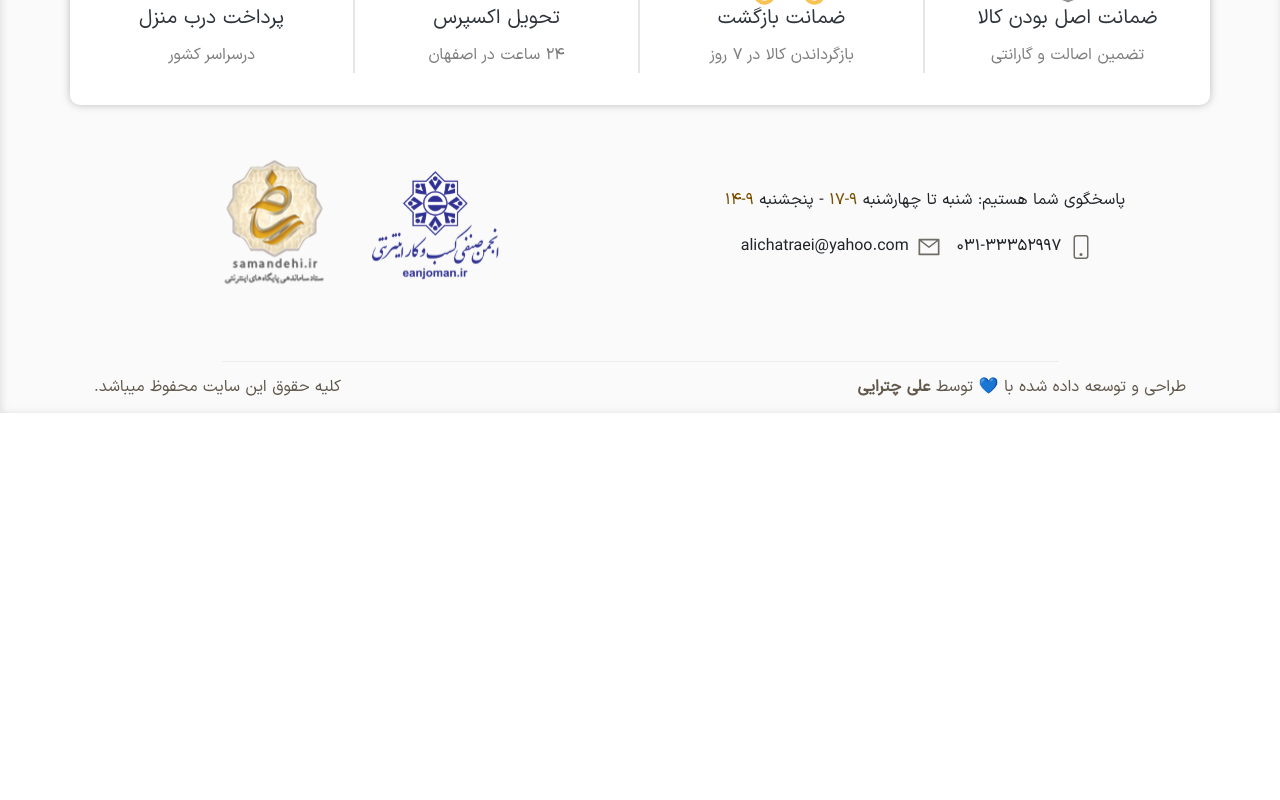
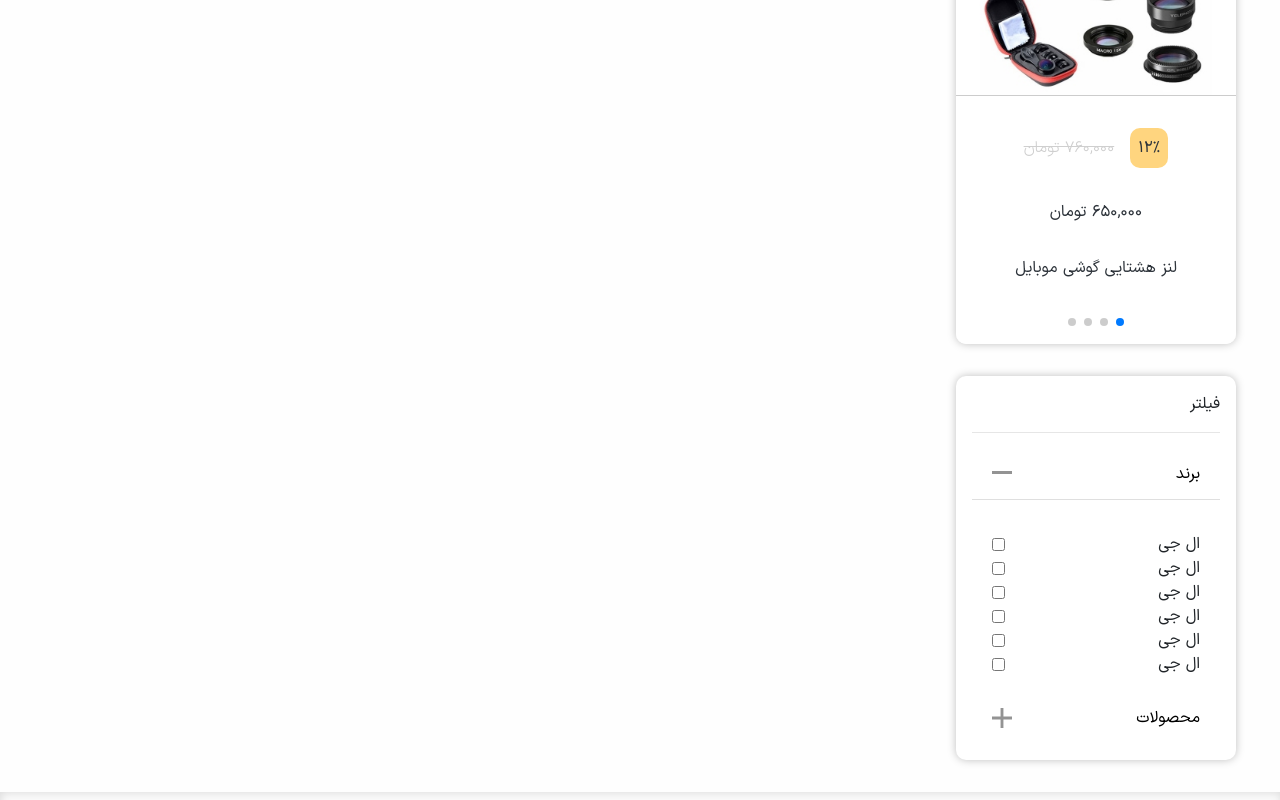
Before and after one commit to alichatraei/Shopping-store-with-react-, a React (Create React App) app: page /categoryDetail in a window 1280 px wide. Shown: the part 280-1080 px from the top of the page. Before the commit the page ends 800 px from the top, so only its background shows below. Built offline with nearby package versions, Linux system fonts and the light colour scheme.

Commit message:
Complete amazing offers & filter box sections

```diff
--- a/src/Components/CategoryDetailsAccordion/CategoryDetailsAccordion.module.css
+++ b/src/Components/CategoryDetailsAccordion/CategoryDetailsAccordion.module.css
@@ -8,3 +8,21 @@
     padding-bottom: 1rem;
     border-bottom: 1px solid #E6E6E6;
 }
+
+.brandSection {
+    max-height: 10rem;
+    overflow-y: scroll;
+    margin: 1rem 0 !important;
+}
+
+.brandSection::-webkit-scrollbar {
+    width: 1px;
+}
+
+.brandSection::-webkit-scrollbar-track {
+    box-shadow: inset 0 0 6px rgba(0, 0, 0, 0.3);
+}
+
+.brandSection::-webkit-scrollbar-thumb {
+    outline: 1px solid #939393;
+}
--- a/src/Components/CategoryDetailsAccordion/CategoryDetailsAccordion.tsx
+++ b/src/Components/CategoryDetailsAccordion/CategoryDetailsAccordion.tsx
@@ -1,5 +1,9 @@
 import React from 'react'
 import { Accordion } from 'react-bootstrap'
+import {
+    BrandListsAccordionFilterBox
+    , OnlyEntityProductsCheckBox
+} from '../'
 import CategoryDetailsAccordionStyles from './CategoryDetailsAccordion.module.css'
 const CategoryDetailsAccordion = () => {
     return (
@@ -9,14 +13,24 @@ const CategoryDetailsAccordion = () => {
                 className={CategoryDetailsAccordionStyles.accordion}>
                 <Accordion.Item eventKey="0">
                     <Accordion.Header>برند</Accordion.Header>
-                    <Accordion.Body>
-                        برند
+                    <Accordion.Body className={CategoryDetailsAccordionStyles.brandSection}>
+                        <BrandListsAccordionFilterBox />
+                        <BrandListsAccordionFilterBox />
+                        <BrandListsAccordionFilterBox />
+                        <BrandListsAccordionFilterBox />
+                        <BrandListsAccordionFilterBox />
+                        <BrandListsAccordionFilterBox />
+                        <BrandListsAccordionFilterBox />
+                        <BrandListsAccordionFilterBox />
+                        <BrandListsAccordionFilterBox />
+                        <BrandListsAccordionFilterBox />
+                        <BrandListsAccordionFilterBox />
                     </Accordion.Body>
                 </Accordion.Item>
                 <Accordion.Item eventKey="1">
                     <Accordion.Header>محصولات</Accordion.Header>
                     <Accordion.Body>
-                        فقط محصولات موجود
+                        <OnlyEntityProductsCheckBox />
                     </Accordion.Body>
                 </Accordion.Item>
             </Accordion>
--- a/src/Components/CategoryDetailsFilterBox/CategoryDetailsFilterBox.module.css
+++ b/src/Components/CategoryDetailsFilterBox/CategoryDetailsFilterBox.module.css
@@ -1,3 +1,9 @@
 .categoryFilterBoxContainer {
-    margin-top: 1.5rem;
+    width: 100%;
+    height: auto;
+    background-color: #ffffff;
+    margin-top: 2rem;
+    box-shadow: 0px 0px 8px rgba(0, 0, 0, 0.25);
+    border-radius: 10px;
+    padding: 1rem;
 }
--- a/src/Components/CategoryDetailsFilterBox/CategoryDetailsFilterBox.tsx
+++ b/src/Components/CategoryDetailsFilterBox/CategoryDetailsFilterBox.tsx
@@ -1,8 +1,9 @@
 import React from 'react'
 import { CategoryDetailsAccordion } from '..'
+import CategoryDetailsFilterBoxStyles from './CategoryDetailsFilterBox.module.css'
 const CategoryDetailsFilterBox = () => {
     return (
-        <div>
+        <div className={CategoryDetailsFilterBoxStyles.categoryFilterBoxContainer}>
             <CategoryDetailsAccordion />
         </div>
     )
--- /dev/null
+++ b/src/Views/CategoryDetail/CategoryDetail.module.css
@@ -0,0 +1,5 @@
+.categoryDetailContainer {
+    width: 100%;
+    height: calc(100%-20%);
+    padding: 2rem;
+}
--- /dev/null
+++ b/src/Views/CategoryDetail/CategoryDetail.tsx
@@ -0,0 +1,25 @@
+import React from 'react'
+import { Container, Row, Col } from 'react-bootstrap'
+import { AmazingOffersContainer, CategoryDetailsFilterBox } from '../../Components'
+import CategoryDetailStyles from './CategoryDetail.module.css'
+const CategoryDetail = () => {
+    return (
+        <Container fluid>
+            <main className={CategoryDetailStyles.categoryDetailContainer}>
+                <Row>
+                    <Col xs={12} sm={12} md={3}>
+                        <AmazingOffersContainer />
+                        <CategoryDetailsFilterBox />
+                    </Col>
+                    <Col xs={12} sm={12} md={9}>
+                        <div className="main">
+                            hello
+                        </div>
+                    </Col>
+                </Row>
+            </main>
+        </Container>
+    )
+}
+
+export default CategoryDetail
```
